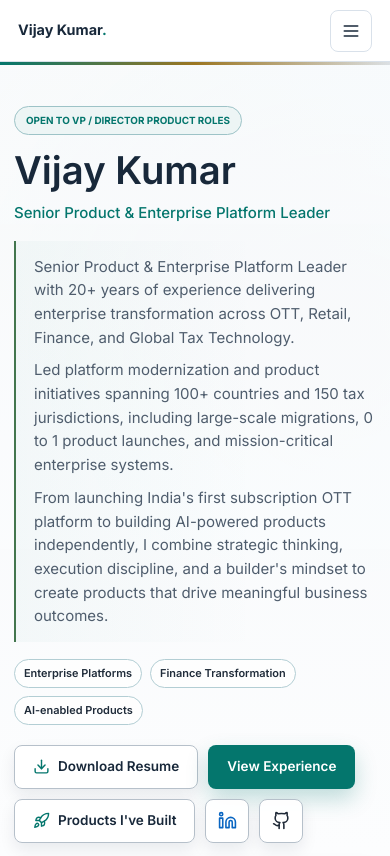
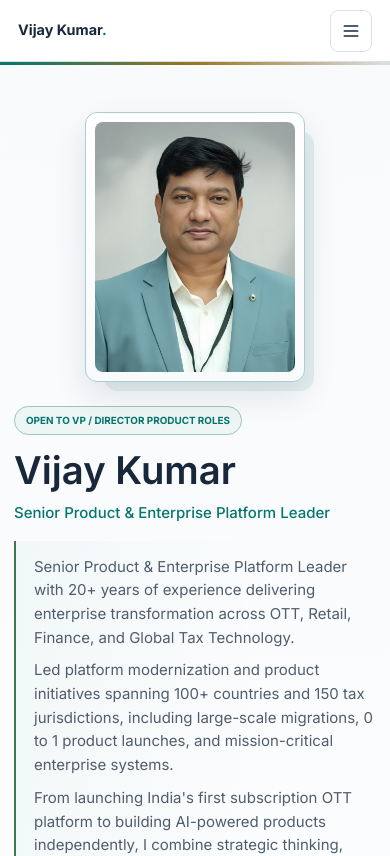
Before and after one commit to vijayshagunkumar/vijayshagunkumar.github.io, a React (Vite) app: page / in a window 390 px wide. Shown: the top 856 px of the page. Built offline with nearby package versions, Linux system fonts and the light colour scheme.

Commit message:
Integrate hero profile photo responsively

```diff
--- a/src/styles/components.css
+++ b/src/styles/components.css
@@ -114,8 +114,8 @@
   position: relative;
   z-index: 1;
   display: grid;
-  grid-template-columns: minmax(0, 1fr) clamp(188px, 17vw, 244px);
-  gap: clamp(34px, 5vw, 76px);
+  grid-template-columns: minmax(0, 1fr) clamp(210px, 20vw, 278px);
+  gap: clamp(22px, 3vw, 44px);
   align-items: center;
 }
 
@@ -403,12 +403,24 @@
 .hero-photo {
   position: relative;
   align-self: center;
-  justify-self: end;
-  padding: 10px;
-  border: 1px solid var(--border);
-  border-radius: 10px;
-  background: rgba(255, 255, 255, 0.72);
-  box-shadow: 0 14px 34px rgba(16, 29, 46, 0.09);
+  justify-self: center;
+  width: min(100%, 278px);
+  padding: 9px;
+  border: 1px solid color-mix(in srgb, var(--accent) 20%, var(--border));
+  border-radius: 12px;
+  background:
+    linear-gradient(180deg, rgba(255, 255, 255, 0.96), rgba(248, 250, 252, 0.94)),
+    color-mix(in srgb, var(--accent) 5%, var(--surface));
+  box-shadow: 0 14px 32px rgba(16, 29, 46, 0.105);
+}
+
+.hero-photo::before {
+  content: "";
+  position: absolute;
+  inset: 18px -10px -10px 18px;
+  z-index: -1;
+  border-radius: 14px;
+  background: color-mix(in srgb, var(--accent) 9%, transparent);
 }
 
 .hero-photo img {
@@ -1288,7 +1300,9 @@
   }
 
   .hero-photo {
-    width: min(260px, 70vw);
+    justify-self: start;
+    width: min(244px, 70vw);
+    margin-top: 6px;
   }
 
   .hero-stats,
@@ -1347,8 +1361,22 @@
     padding-top: 44px;
   }
 
+  .hero-layout {
+    gap: 24px;
+  }
+
   .hero h1 {
     font-size: clamp(2rem, 10vw, 2.55rem);
+  }
+
+  .hero-photo {
+    justify-self: center;
+    width: min(220px, 62vw);
+    order: -1;
+  }
+
+  .hero-copy {
+    text-align: left;
   }
 
   .hero-stats,
```
